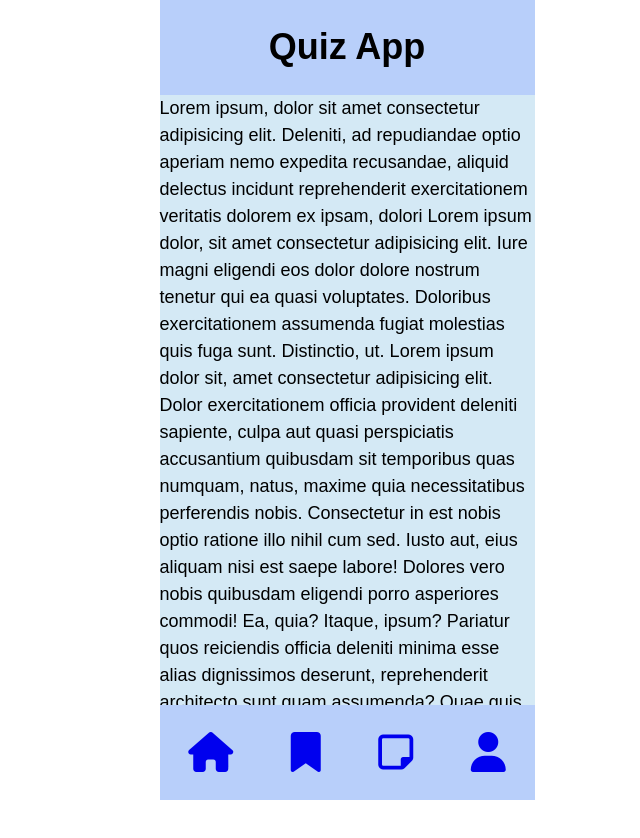
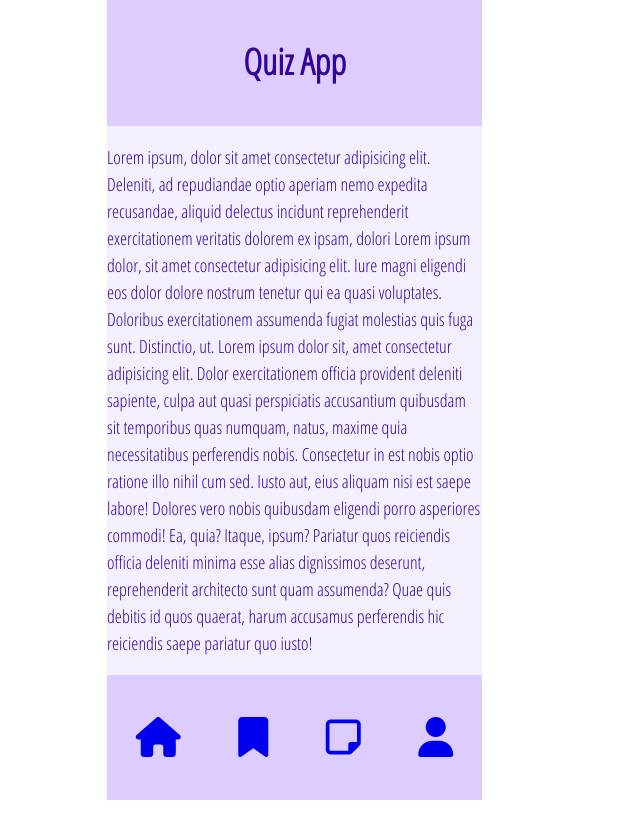
Before and after one commit to yvlange/quiz-app-yvonne, a website: page index.html in a window 1280 px wide. Shown: the whole page, without its empty margins (293-933 px from the left). After the commit the page ends 800 px from the top, so only its background shows below. Drawn offline with Linux system fonts and the light colour scheme.

Commit message:
Modified the colors and centered the header

```diff
--- a/index.html
+++ b/index.html
@@ -5,6 +5,13 @@
     <meta name="viewport" content="width=device-width, initial-scale=1.0" />
     <title>Quiz App</title>
     <link rel="stylesheet" href="styles/index.css" />
+    <link rel="preconnect" href="https://fonts.gstatic.com" />
+    <link rel="preconnect" href="https://fonts.gstatic.com" />
+    <link rel="preconnect" href="https://fonts.gstatic.com" />
+    <link
+      href="https://fonts.googleapis.com/css2?family=Open+Sans+Condensed:wght@300&display=swap"
+      rel="stylesheet"
+    />
     <script
       src="https://kit.fontawesome.com/33f92379df.js"
       crossorigin="anonymous"
@@ -13,26 +20,30 @@
   <body>
     <div class="main-grid">
       <header class="header">
-        <h1>Quiz App</h1>
+        <div class="header-title-container">
+          <h1>Quiz App</h1>
+        </div>
       </header>
       <main class="content-grid">
-        Lorem ipsum, dolor sit amet consectetur adipisicing elit. Deleniti, ad
-        repudiandae optio aperiam nemo expedita recusandae, aliquid delectus
-        incidunt reprehenderit exercitationem veritatis dolorem ex ipsam, dolori
-        Lorem ipsum dolor, sit amet consectetur adipisicing elit. Iure magni
-        eligendi eos dolor dolore nostrum tenetur qui ea quasi voluptates.
-        Doloribus exercitationem assumenda fugiat molestias quis fuga sunt.
-        Distinctio, ut. Lorem ipsum dolor sit, amet consectetur adipisicing
-        elit. Dolor exercitationem officia provident deleniti sapiente, culpa
-        aut quasi perspiciatis accusantium quibusdam sit temporibus quas
-        numquam, natus, maxime quia necessitatibus perferendis nobis.
-        Consectetur in est nobis optio ratione illo nihil cum sed. Iusto aut,
-        eius aliquam nisi est saepe labore! Dolores vero nobis quibusdam
-        eligendi porro asperiores commodi! Ea, quia? Itaque, ipsum? Pariatur
-        quos reiciendis officia deleniti minima esse alias dignissimos deserunt,
-        reprehenderit architecto sunt quam assumenda? Quae quis debitis id quos
-        quaerat, harum accusamus perferendis hic reiciendis saepe pariatur quo
-        iusto!
+        <p>
+          Lorem ipsum, dolor sit amet consectetur adipisicing elit. Deleniti, ad
+          repudiandae optio aperiam nemo expedita recusandae, aliquid delectus
+          incidunt reprehenderit exercitationem veritatis dolorem ex ipsam,
+          dolori Lorem ipsum dolor, sit amet consectetur adipisicing elit. Iure
+          magni eligendi eos dolor dolore nostrum tenetur qui ea quasi
+          voluptates. Doloribus exercitationem assumenda fugiat molestias quis
+          fuga sunt. Distinctio, ut. Lorem ipsum dolor sit, amet consectetur
+          adipisicing elit. Dolor exercitationem officia provident deleniti
+          sapiente, culpa aut quasi perspiciatis accusantium quibusdam sit
+          temporibus quas numquam, natus, maxime quia necessitatibus perferendis
+          nobis. Consectetur in est nobis optio ratione illo nihil cum sed.
+          Iusto aut, eius aliquam nisi est saepe labore! Dolores vero nobis
+          quibusdam eligendi porro asperiores commodi! Ea, quia? Itaque, ipsum?
+          Pariatur quos reiciendis officia deleniti minima esse alias
+          dignissimos deserunt, reprehenderit architecto sunt quam assumenda?
+          Quae quis debitis id quos quaerat, harum accusamus perferendis hic
+          reiciendis saepe pariatur quo iusto!
+        </p>
       </main>
       <footer class="footer">
         <a href="#"><i class="fas fa-home"></i> </a>
--- a/styles/_base.css
+++ b/styles/_base.css
@@ -3,26 +3,34 @@
 }
 
 body {
-  font-family: sans-serif;
+  font-family: 'Open Sans Condensed', sans-serif;
   font-size: 112.5%;
+  color: var(--font-color);
   line-height: 1.5;
   margin: 0;
 }
 
 .main-grid {
   display: grid;
+  height: 100vh;
+  min-width: 320px;
+  max-width: 60vh;
   grid-template-rows: [header]1fr [content]auto [footer]1fr;
   grid-template-columns: 375px;
   margin: 0 auto;
-  width: 375px;
 }
 
 .header {
   grid-row: header;
   background-color: var(--background-color-header);
   text-align: center;
-  position: sticky;
-  top: 0;
+}
+
+.header-title-container {
+  display: flex;
+  justify-content: center;
+  height: 100%;
+  align-items: center;
 }
 
 .content-grid {
@@ -30,13 +38,13 @@ body {
   flex-direction: column;
   grid-row: content;
   background-color: var(--background-color-content);
+  overflow-y: scroll;
+  overflow-wrap: break-word;
 }
 
 .footer {
   display: flex;
   grid-row: footer;
-  position: sticky;
-  bottom: 0;
   justify-content: space-around;
   align-items: center;
   background-color: var(--background-color-footer);
--- a/styles/colors.css
+++ b/styles/colors.css
@@ -1,5 +1,6 @@
 :root {
-  --background-color-header: rgb(184, 207, 250);
-  --background-color-content: rgb(212, 233, 245);
-  --background-color-footer: rgb(184, 207, 250);
+  --background-color-header: #dcccff;
+  --background-color-content: #f3effc;
+  --background-color-footer: #dcccff;
+  --font-color: #330499;
 }
```
Also changed, not shown: package.json (+4 -4 lines).
